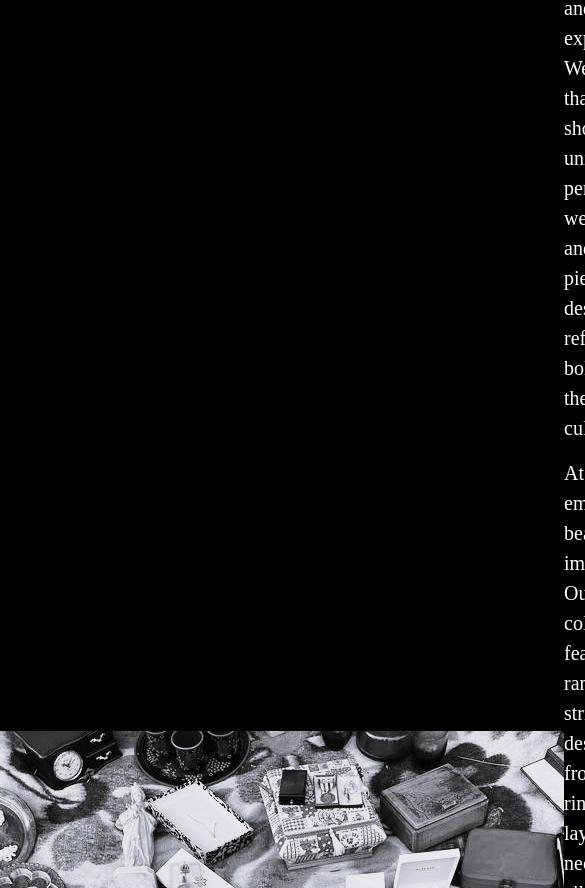
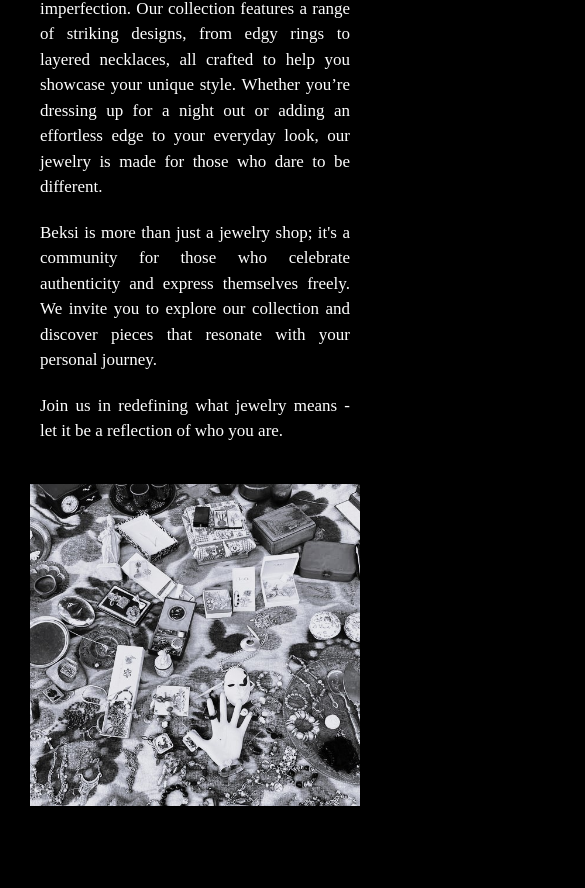
Before and after one commit to ani-ananiashvili/Beksi_Shop, a plain HTML site: page about.html in a window 390 px wide. Shown: the part 706-1594 px from the top of the page, 585 px wide, since content can reach past the window. Drawn offline with Linux system fonts and the light colour scheme.

Commit message:
add about responsive

```diff
--- a/about.html
+++ b/about.html
@@ -112,7 +112,9 @@
 
     <main>
       <section class="aboutUs">
-        <img src="images/aboutUsImage.jpg" alt="image" />
+        <div class="aboutImg">
+          <img src="images/aboutUsImage.jpg" alt="image" />
+        </div>
         <div class="aboutUsP">
           <h1>ABOUT US</h1>
           <p>
--- a/css/style.css
+++ b/css/style.css
@@ -307,7 +307,6 @@ a {
   font-size: 12px;
   margin-top: 5px;
 }
-
 
 /* lighting animation & search */
 
@@ -851,18 +850,20 @@ div.gallery .item:hover img {
 /* About page */
 
 .aboutUs {
+  width: 100%;
   margin: 120px 0px;
   display: flex;
   justify-content: space-evenly;
   align-items: center;
+  gap: 30px;
+  padding: 30px;
 }
 
 .aboutUsP {
-  max-width: 700px;
   display: flex;
   flex-direction: column;
-  justify-content: center;
-  gap: 15px;
+  gap: 20px;
+  padding:10px;
 }
 
 .aboutUs h1 {
@@ -891,3 +892,35 @@ div.gallery .item:hover img {
   font-size: 20px;
   line-height: 1.5;
 }
+
+/* about responsive */
+
+@media (max-width: 1440px) {
+  .aboutUs {
+    flex-direction: column-reverse;
+  }
+}
+
+@media (max-width: 1024px) {
+  .aboutUs {
+    margin-bottom: 15px;
+  }
+}
+
+@media (max-width: 630px) {
+
+.aboutImg {
+  width: 100%;
+}
+
+.aboutImg img {
+  width: 100%;
+}
+}
+
+@media (max-width: 425px) {
+
+.aboutUs p {
+  font-size: 17px;
+}
+}
```
